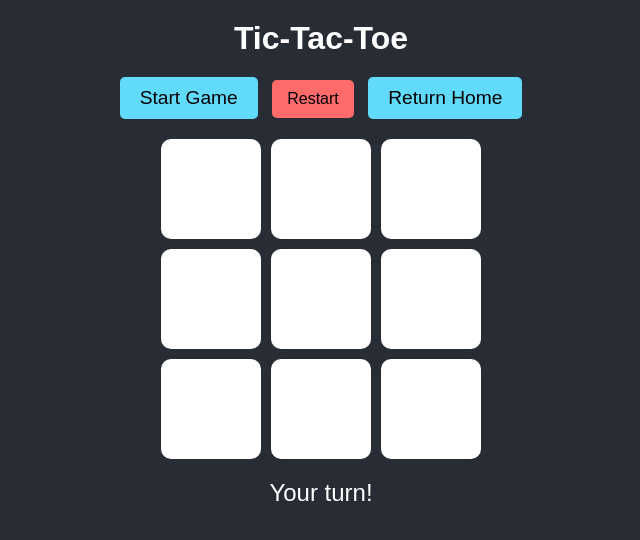
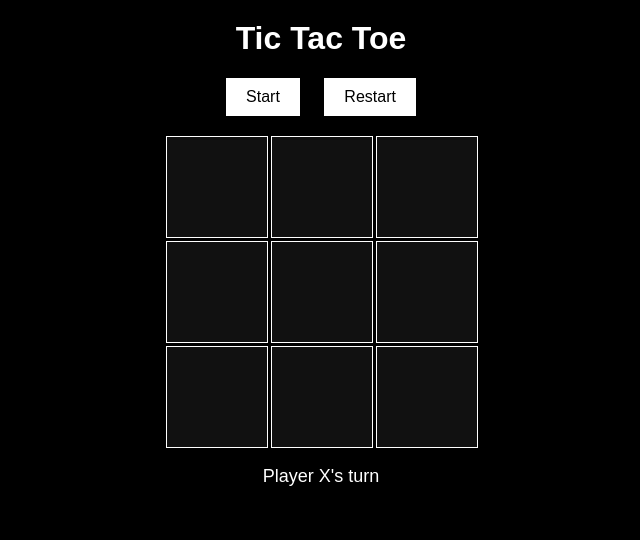
Before and after one commit to akode7/My-first-project, a plain HTML site: page tic/tic.html in a window 1280 px wide. Both pictures are taken after a click on the button "Restart". Shown: the whole page, without its empty margins (319-959 px from the left). Drawn offline with Linux system fonts and the light colour scheme.

Commit message:
updating tic tac toe

```diff
--- a/tic/tic.css
+++ b/tic/tic.css
@@ -1,70 +1,64 @@
 body {
+  background-color: #000;
+  color: #fff;
   font-family: Arial, sans-serif;
   text-align: center;
-    background-color: #282c34;
-    color: white;
+  margin: 0;
+  padding: 0;
 }
 
 h1 {
-    font-size: 2em;
-    margin: 20px;
+  margin-top: 20px;
 }
 
-#start-btn {
-    padding: 10px 20px;
-    font-size: 1.2em;
-    cursor: pointer;
-    background-color: #61dafb;
-    border: none;
-    border-radius: 5px;
-}
-
-#return-home{
-    padding: 10px 20px;
-    font-size: 1.2em;
-    cursor: pointer;
-    background-color: #61dafb;
-    border: none;
-    border-radius: 5px;
-}
-
-#restart-btn {
-    padding: 10px 15px;
-    font-size: 1em;
-    cursor: pointer;
-    background-color: #ff6b6b;
-    border: none;
-    border-radius: 5px;
-    margin-left: 10px;
-    margin-right: 10px;
-}
-
-#game-board {
+#gameBoard {
   display: grid;
   grid-template-columns: repeat(3, 100px);
-    gap: 10px;
+  grid-template-rows: repeat(3, 100px);
+  gap: 5px;
   justify-content: center;
-    margin-top: 20px;
+  margin: 20px auto;
+  visibility: hidden;
 }
 
 .cell {
   width: 100px;
   height: 100px;
-    background-color: #fff;
-    color: black;
+  background-color: #111;
+  color: #fff;
   font-size: 2em;
   display: flex;
   align-items: center;
   justify-content: center;
   cursor: pointer;
-    border-radius: 10px;
+  border: 1px solid #fff;
+  transition: background-color 0.3s;
 }
 
 .cell:hover {
-    background-color: #ddd;
+  background-color: #222;
+}
+
+.btn-container {
+  margin: 20px;
+}
+
+button {
+  background-color: #fff;
+  color: #000;
+  border: none;
+  padding: 10px 20px;
+  font-size: 16px;
+  margin: 0 10px;
+  cursor: pointer;
+  transition: background-color 0.3s;
+}
+
+button:hover {
+  background-color: #ccc;
 }
 
 #status {
-    font-size: 1.5em;
-    margin-top: 20px;
+  margin-top: 10px;
+  font-size: 18px;
 }
--- a/tic/tic.html
+++ b/tic/tic.html
@@ -1,18 +1,33 @@
 <!DOCTYPE html>
 <html lang="en">
 <head>
-    <meta charset="UTF-8">
-    <meta name="viewport" content="width=device-width, initial-scale=1.0">
-    <title>Tic Tac Toe</title>
-    <link rel="stylesheet" href="tic.css">
+  <meta charset="UTF-8">
+  <title>Tic Tac Toe</title>
+  <link rel="stylesheet" href="tic.css">
 </head>
 <body>
-    <h1>Tic-Tac-Toe</h1>
-    <button id="start-btn">Start Game</button>
-    <button id="restart-btn">Restart</button>
-    <button id="return-home" onclick="location.href='index.html'">Return Home</button>
-    <div id="game-board"></div>
-    <p id="status"></p>
-    <script src="tic.js"></script>
+
+  <h1>Tic Tac Toe</h1>
+
+  <div class="btn-container">
+    <button id="startBtn">Start</button>
+    <button id="restartBtn">Restart</button>
+  </div>
+
+  <div id="gameBoard">
+    <div class="cell" data-index="0"></div>
+    <div class="cell" data-index="1"></div>
+    <div class="cell" data-index="2"></div>
+    <div class="cell" data-index="3"></div>
+    <div class="cell" data-index="4"></div>
+    <div class="cell" data-index="5"></div>
+    <div class="cell" data-index="6"></div>
+    <div class="cell" data-index="7"></div>
+    <div class="cell" data-index="8"></div>
+  </div>
+
+  <div id="status"></div>
+
+  <script src="tic.js"></script>
 </body>
 </html>
--- a/tic/tic.js
+++ b/tic/tic.js
@@ -1,123 +1,67 @@
-const board = document.getElementById("game-board");
-const startBtn = document.getElementById("start-btn");
-const restartBtn = document.getElementById("restart-btn");
+const startBtn = document.getElementById('startBtn');
+const restartBtn = document.getElementById('restartBtn');
+const gameBoard = document.getElementById('gameBoard');
+const statusText = document.getElementById('status');
+const cells = document.querySelectorAll('.cell');
 
-// Restart game instantly
-restartBtn.addEventListener("click", () => {
-    createBoard();
-});
+let currentPlayer = 'X';
+let board = ['', '', '', '', '', '', '', '', ''];
+let gameActive = false;
 
-const statusText = document.getElementById("status");
-let cells = [];
-let currentPlayer = "X";
-
-// Winning combinations
-const winPatterns = [
-    [0, 1, 2], [3, 4, 5], [6, 7, 8], // Rows
-    [0, 3, 6], [1, 4, 7], [2, 5, 8], // Columns
-    [0, 4, 8], [2, 4, 6]             // Diagonals
+const winConditions = [
+  [0,1,2],[3,4,5],[6,7,8],
+  [0,3,6],[1,4,7],[2,5,8],
+  [0,4,8],[2,4,6]
 ];
 
-// Initialize game board
-function createBoard() {
-    board.innerHTML = "";
-    cells = [];
-    for (let i = 0; i < 9; i++) {
-        let cell = document.createElement("div");
-        cell.classList.add("cell");
-        cell.addEventListener("click", () => makeMove(i));
-        board.appendChild(cell);
-        cells.push(cell);
+function checkWin() {
+  for (let condition of winConditions) {
+    const [a, b, c] = condition;
+    if (board[a] && board[a] === board[b] && board[b] === board[c]) {
+      statusText.textContent = `${board[a]} wins!`;
+      gameActive = false;
+      return true;
     }
-    statusText.textContent = "Your turn!";
-    currentPlayer = "X";
+  }
+
+  if (!board.includes('')) {
+    statusText.textContent = "It's a draw!";
+    gameActive = false;
+    return true;
+  }
+
+  return false;
 }
 
-// Make move
-function makeMove(index) {
-    if (cells[index].innerHTML === "") {
-        cells[index].innerHTML = currentPlayer;
-        if (checkWinner()) {
-            statusText.textContent = `${currentPlayer} Wins!`;
-            disableBoard();
-            return;
-        }
-        if (checkTie()) {
-            statusText.textContent = "It's a Tie!";
-            return;
-        }
-        currentPlayer = "O";
-        statusText.textContent = "AI's turn...";
-        setTimeout(aiMove, 500);
-    }
+function handleCellClick(e) {
+  const index = e.target.dataset.index;
+
+  if (board[index] !== '' || !gameActive) return;
+
+  board[index] = currentPlayer;
+  e.target.textContent = currentPlayer;
+
+  if (!checkWin()) {
+    currentPlayer = currentPlayer === 'X' ? 'O' : 'X';
+    statusText.textContent = `Player ${currentPlayer}'s turn`;
+  }
 }
 
-// AI move (Minimax)
-function aiMove() {
-    let emptyCells = cells.filter(cell => cell.innerHTML === "");
-    if (emptyCells.length > 0) {
-        let randomCell = emptyCells[Math.floor(Math.random() * emptyCells.length)];
-        randomCell.innerHTML = "O";
-
-        if (checkWinner()) {
-            statusText.textContent = "AI Wins!";
-            disableBoard();
-            return;
-        }
-        if (checkTie()) {
-            statusText.textContent = "It's a Tie!";
-            return;
-        }
-        currentPlayer = "X";
-        statusText.textContent = "Your turn!";
-    }
+function startGame() {
+  board = ['', '', '', '', '', '', '', '', ''];
+  currentPlayer = 'X';
+  gameActive = true;
+  gameBoard.style.visibility = 'visible';
+  statusText.textContent = `Player ${currentPlayer}'s turn`;
+  cells.forEach(cell => {
+    cell.textContent = '';
+    cell.addEventListener('click', handleCellClick);
+  });
 }
 
-// Check winner
-function checkWinner() {
-    return winPatterns.some(pattern =>
-        pattern.every(index => cells[index].innerHTML === currentPlayer)
-    );
+function restartGame() {
+  startGame();
 }
 
-// Check tie
-function checkTie() {
-    return cells.every(cell => cell.innerHTML !== "");
-}
-
-// Disable board after game ends
-function disableBoard() {
-    cells.forEach(cell => cell.style.pointerEvents = "none");
-}
-
-// Minimax Algorithm for AI
-function minimax(boardState, player) {
-    const availableMoves = boardState.map((v, i) => v === "" ? i : null).filter(v => v !== null);
-
-    if (winPatterns.some(pattern => pattern.every(index => boardState[index] === "X"))) {
-        return { score: -10 };
-    }
-    if (winPatterns.some(pattern => pattern.every(index => boardState[index] === "O"))) {
-        return { score: 10 };
-    }
-    if (availableMoves.length === 0) {
-        return { score: 0 };
-    }
-
-    let moves = [];
-    for (let move of availableMoves) {
-        let newBoard = [...boardState];
-        newBoard[move] = player;
-        let result = minimax(newBoard, player === "O" ? "X" : "O");
-        moves.push({ index: move, score: result.score });
-    }
-
-    return player === "O" ? moves.reduce((best, move) => move.score > best.score ? move : best) :
-                            moves.reduce((best, move) => move.score < best.score ? move : best);
-}
-
-// Reset game
-startBtn.addEventListener("click", createBoard);
-
-// Start the game on first load
-createBoard();
+startBtn.addEventListener('click', startGame);
+restartBtn.addEventListener('click', restartGame);
```
Lines whose indentation alone changed are shown as unchanged.
